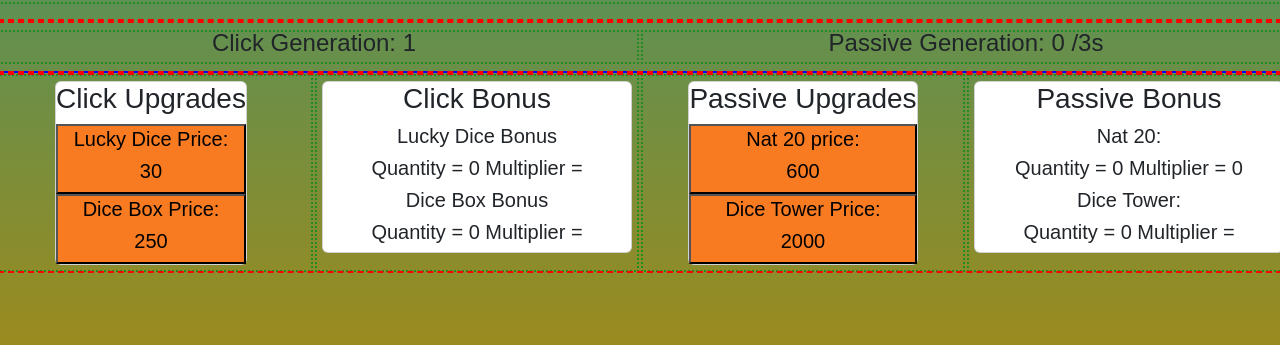
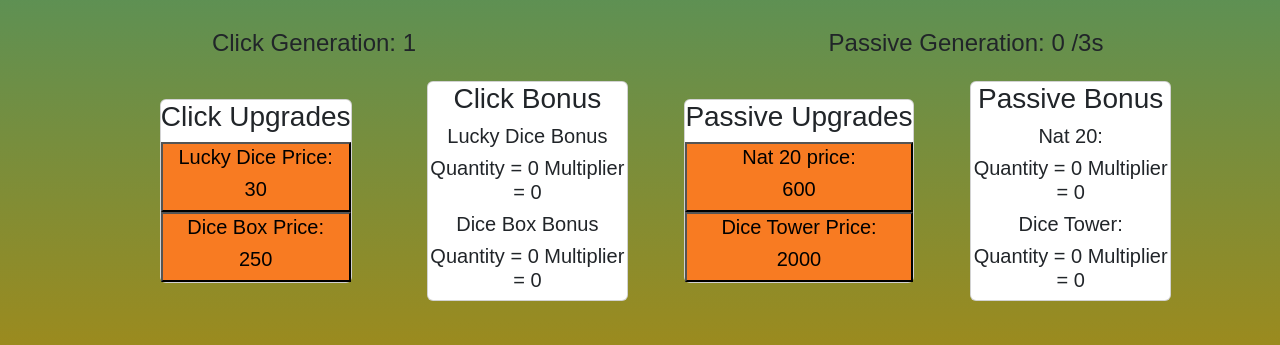
Before and after one commit to ScottWallin/checkpointDiceMiner, a plain HTML site: page index.html in a window 1280 px wide. Shown: the part 441-786 px from the top of the page. Drawn offline with nearby package versions, Linux system fonts and the light colour scheme; a web font is replaced by a local one.

Commit message:
clean up

```diff
--- a/app.js
+++ b/app.js
@@ -4,14 +4,14 @@ let clickUpgrades = [
     price: 30,
     quantity: 0,
     multiplier: 2,
-    // isBought: false,
+    isBought: false,
   },
   {
     name: 'dice box',
     price: 250,
     quantity: 0,
     multiplier: 10,
-    // isBought: false,
+    isBought: false,
   }
 ];
 
@@ -81,12 +81,10 @@ function buyClickUpgrade(name) {
   } else {
     window.alert('Keep rolling!')
   }
-  // drawLuckyUpgrade()
   drawLuckyBonus()
   populateLuckyBonus()
   drawBoxBonus()
   populateBoxBonus()
-  // drawBoxUpgrade()
 }
 
 function buyPassiveUpgrade(name) {
@@ -113,9 +111,7 @@ function buyPassiveUpgrade(name) {
   } else {
     window.alert('Keep rolling!')
   }
-  // drawDiceTowerUpgrade()
   drawTowerBonus()
-  // drawNat20Upgrade()
   drawNat20Bonus()
   populateNat20()
   populateTower()
@@ -126,8 +122,6 @@ function buyPassiveUpgrade(name) {
 function collectAutoUpgrades() {
   let foundNatUpgrades = automaticUpgrades.find(u => u.name == 'nat 20')
   let foundTowerUpgrades = automaticUpgrades.find(u => u.name == 'dice tower')
-
-  // if (automaticUpgrades.isBought)
   // console.log('interval works')
   // @ts-ignore
   dice += (foundNatUpgrades.quantity * foundNatUpgrades.multiplier)
@@ -141,17 +135,10 @@ function collectAutoUpgrades() {
 // SECTION DRAW FUNCTIONS
 
 function drawDice() {
-  // let foundLuckyUpgrade = clickUpgrades.find(u => u.name == 'lucky dice')
   // @ts-ignore
   document.getElementById("dice").innerText = dice
-  // diceElem.innerText = dice.toString()
 }
 // SECTION CLICK FUNCTIONS
-// function drawLuckyUpgrade() {
-//   let foundUpgrades = clickUpgrades.find(u => u.name == 'lucky dice')
-//   // @ts-ignore
-//   document.getElementById("lucky dice").innerText = foundUpgrades.quantity
-// }
 function drawLuckyBonus() {
   let luckyBonus = clickUpgrades.find(l => l.name == 'lucky dice')
   // @ts-ignore
@@ -160,16 +147,14 @@ function drawLuckyBonus() {
 function populateLuckyBonus() {
   let lucky = clickUpgrades.find(c => c.name == 'lucky dice')
   let luckyMult = document.getElementById('lucky-mult')
+  // @ts-ignore
   luckyMult.innerText = lucky.quantity * lucky.multiplier
   let luckyBought = document.getElementById('lucky-bonus')
+  // @ts-ignore
   luckyBought.innerText = lucky.quantity
 
 }
-// function drawBoxUpgrade() {
-//   let foundUpgrades = clickUpgrades.find(u => u.name == 'dice box')
-//   // @ts-ignore
-//   document.getElementById("dice box").innerText = foundUpgrades.quantity
-// }
+
 function drawBoxBonus() {
   let boxBonus = clickUpgrades.find(b => b.name == 'dice box')
   // @ts-ignore
@@ -178,8 +163,10 @@ function drawBoxBonus() {
 function populateBoxBonus() {
   let box = clickUpgrades.find(b => b.name == 'dice box')
   let boxMult = document.getElementById('box-mult')
+  // @ts-ignore
   boxMult.innerText = box.quantity * box.multiplier
   let boxBought = document.getElementById('box-bonus')
+  // @ts-ignore
   boxBought.innerText = box.quantity
 }
 
@@ -191,11 +178,6 @@ function clickGeneration() {
 
 }
 // SECTION PASSIVE FUNCTIONS
-// function drawNat20Upgrade() {
-//   let foundUpgrades = automaticUpgrades.find(u => u.name == 'nat 20')
-//   // @ts-ignore
-//   document.getElementById("nat 20").innerText = foundUpgrades.quantity
-// }
 function drawNat20Bonus() {
   let natBonus = automaticUpgrades.find(n => n.name == 'nat 20')
   // @ts-ignore
@@ -204,23 +186,22 @@ function drawNat20Bonus() {
 function populateNat20() {
   let natural = automaticUpgrades.find(n => n.name == 'nat 20')
   let naturalMult = document.getElementById('nat-mult')
+  // @ts-ignore
   naturalMult.innerText = natural.quantity * natural.multiplier
   let natBought = document.getElementById('nat-20-bonus')
+  // @ts-ignore
   natBought.innerText = natural.quantity
 }
 function populateTower() {
   let tower = automaticUpgrades.find(t => t.name == 'dice tower')
   let towerMult = document.getElementById('tower-mult')
+  // @ts-ignore
   towerMult.innerText = tower.quantity * tower.multiplier
   let towerBought = document.getElementById('tower-bonus')
+  // @ts-ignore
   towerBought.innerText = tower.quantity
 }
 
-// function drawDiceTowerUpgrade() {
-//   let foundUpgrades = automaticUpgrades.find(u => u.name == 'dice tower')
-//   // @ts-ignore
-//   document.getElementById("dice tower").innerText = foundUpgrades.quantity
-// }
 function drawTowerBonus() {
   let towerUpgrade = automaticUpgrades.find(t => t.name == 'dice tower')
   // @ts-ignore
@@ -231,10 +212,6 @@ function drawTowerBonus() {
 setInterval(collectAutoUpgrades, 3000)
 
 // SECTION DRAW FUNCTIONS ON OPENING
-
-// drawClickUpgrade()
-// drawBoxUpgrade()
-// drawLuckyUpgrade()
 drawTowerBonus()
 drawNat20Bonus()
 drawBoxBonus()
--- a/index.html
+++ b/index.html
@@ -33,7 +33,7 @@
   }
 </style>
 
-<body class="debug">
+<body class="">
   <header class="row mt-3 pt-3">
     <div class="col-12 text-center">
       <h1>DICE MINER</h1>
@@ -62,7 +62,7 @@
       </div>
   </div>
   <!-- SECTION Click Upgrades -->
-  <section class="row justify-content-center">
+  <section class="row justify-content-center align-items-center">
     <div class="col-3 d-flex justify-content-center p-2">
       <div class="card">
         <h3>Click Upgrades</h3>
@@ -76,13 +76,13 @@
         </button>
       </div>
     </div>
-    <div class="col-3 p-2 text-center">
+    <div class="col-2 p-2 text-center">
       <div class="card">
         <h3>Click Bonus</h3>
         <h5>Lucky Dice Bonus</h5>
-        <h5>Quantity = <span id="lucky-bonus"></span> Multiplier = <span id="lucky-mult"></span></h5>
+        <h5>Quantity = <span id="lucky-bonus">0</span> Multiplier = <span id="lucky-mult">0</span></h5>
         <h5> Dice Box Bonus</h5>
-        <h5> Quantity = <span id="box-bonus"></span> Multiplier = <span id="box-mult"></span></h5>
+        <h5> Quantity = <span id="box-bonus">0</span> Multiplier = <span id="box-mult">0</span></h5>
       </div>
     </div>
     <!-- SECTION Auto Upgrades -->
@@ -99,13 +99,13 @@
         </button>
       </div>
     </div>
-    <div class="col-3 p-2 text-center">
+    <div class="col-2 p-2 text-center me-2">
       <div class="card">
         <h3>Passive Bonus</h3>
         <h5> Nat 20:</h5>
         <h5>Quantity = <span id="nat-20-bonus">0</span> Multiplier = <span id="nat-mult">0</span></h5>
         <h5> Dice Tower:</h5>
-        <h5>Quantity = <span id="tower-bonus">0</span> Multiplier = <span id="tower-mult"></span></h5>
+        <h5>Quantity = <span id="tower-bonus">0</span> Multiplier = <span id="tower-mult">0</span></h5>
       </div>
     </div>
   </section>
```
